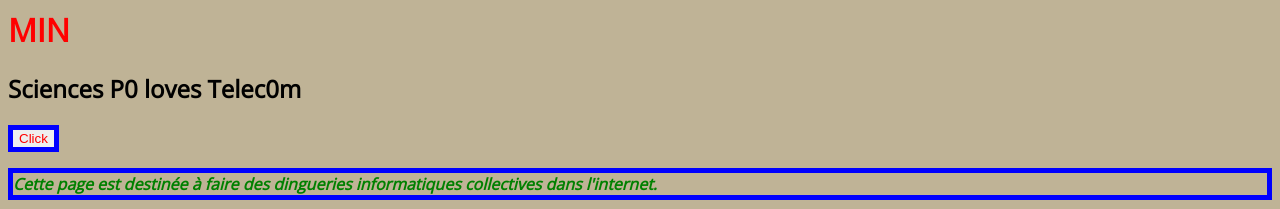
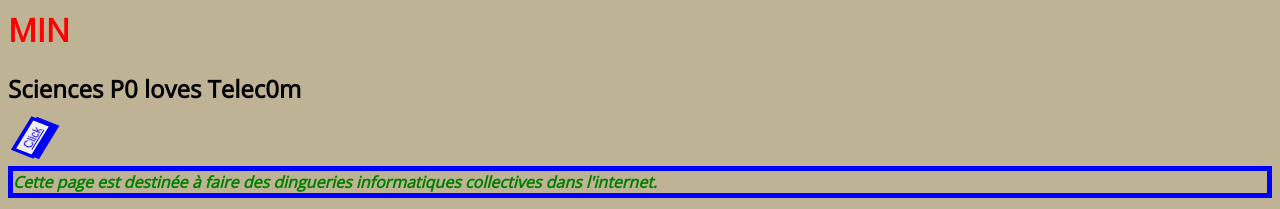
Before and after one commit to thom4parisot/m2-min-2019, a plain HTML site: page index.html in a window 1280 px wide. Both pictures are taken after a click on the button "Click". Shown: the top 209 px of the page. Drawn offline with nearby package versions, Linux system fonts and the light colour scheme.

Commit message:
🌘💈 Updated with Glitch

```diff
--- a/index.html
+++ b/index.html
@@ -8,6 +8,9 @@ h2 {color:green;}
     font-weight: bold;
     font-style: italic;
     color: green;
+  }
+  button {
+    color: red;
   }
 
   .box {
@@ -22,6 +25,24 @@ h1, h2, p, a {font-family: 'Open Sans', sans-serif;
               color: black;
               }
   body {background-color: #bfb396;}
+
+  button.box{
+    color: blue;
+    transform: rotateX(40deg) rotateZ(-80deg);
+    transition: 4s;
+  }
+
+  button:focus{
+    text-decoration: underline;
+    box-shadow: 2px 5px 0 blue;
+    z-index: 10;
+    position: relative;
+  }
+
+  button:active{
+
+     transform: rotate(180deg);
+  }
 
 
 </style>
@@ -50,6 +71,10 @@ Cette page est destinée à faire des dingueries informatiques collectives dans
     Depuis l'élection d'Emmanuel Macron, on constate une désintegration des vecteurs d'intégration sociale qui jadis permettaient de reconstituer le lien entre les différents intérêts particularistes. En mobilisant les théories wéberiennes sur les corrélations entre confession religieuse et développement économique, nous allons analyser le paroxysme de l'oxymore que constitue l'application d'analyse psychique en sociologie électorale, en ce qu'elle pose un problème fondamental d'aggregation du niveau macro au niveau micro.
   </p>
 
+  <svg viewBox="0 0 100 100" xmlns="http://www.w3.org/2000/svg">
+  <circle cx="50" cy="50" r="25"/>
+</svg>
+
 <br><a href="https://lemonde.fr" target="toto">lemonde.fr</a><br>
 <br><a href="mailto:arthur.dion@sciencespo.fr?Subject=Hello%20again">Contactez Arthur !</a><br>
 <a href="tel:+33600000000">Appelez Arthur par téléphone !</a><br>
```
Also changed, not shown: 2 other files.
